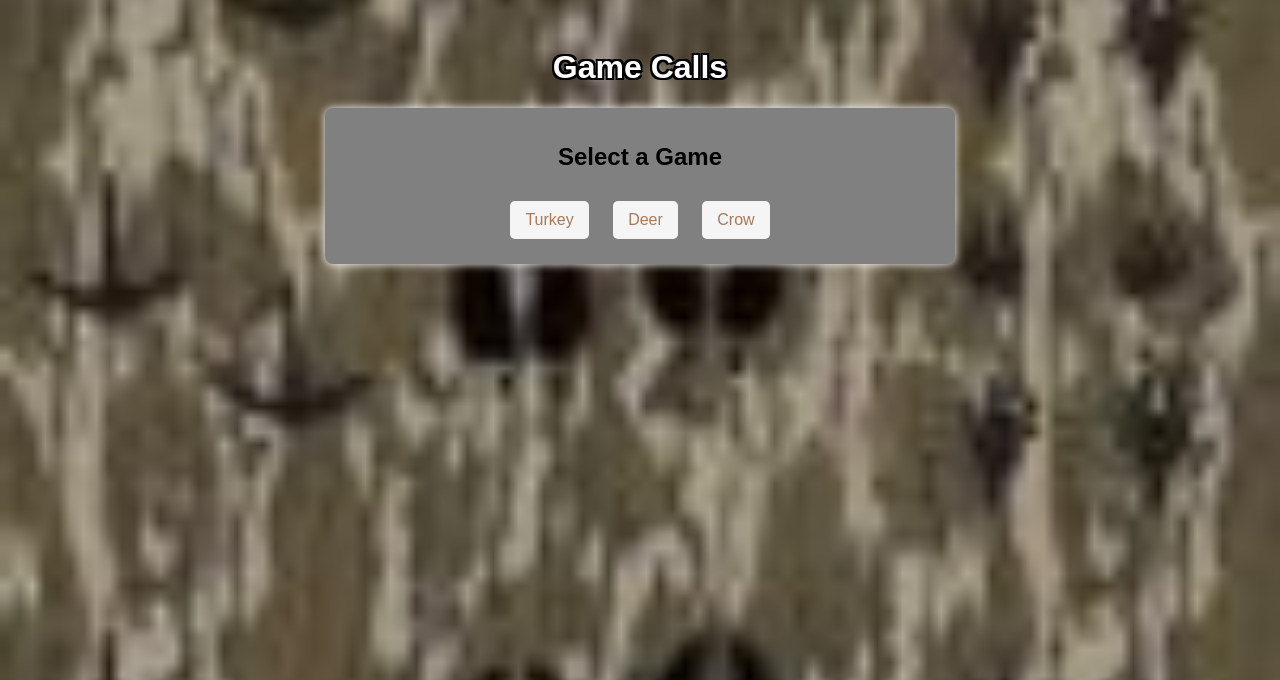
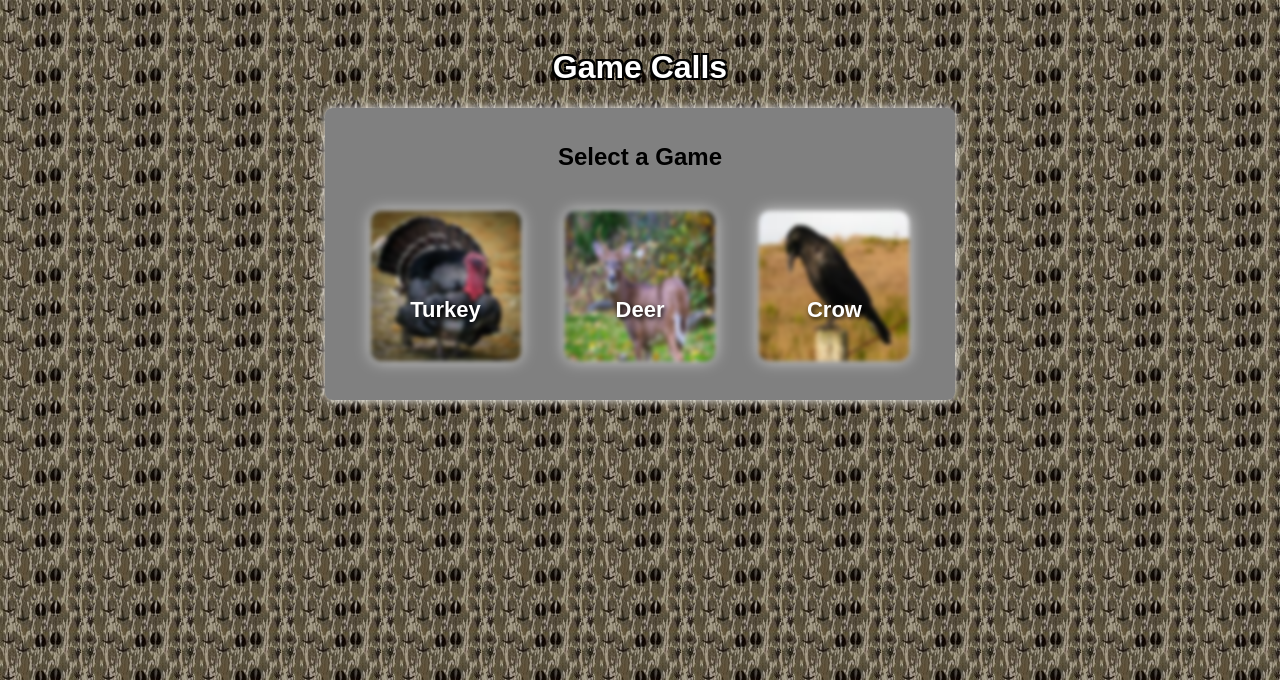
Before and after one commit to jacobbenson96/hunting_calls_app, a Flask app: page / in a window 1280 px wide. Shown: the top 680 px of the page. Run offline with Flask 3, Linux system fonts and the light colour scheme.

Commit message:
Updated UI for index and turkey calls page, added looping audio and stop button

```diff
--- a/templates/index.html
+++ b/templates/index.html
@@ -7,8 +7,8 @@
     <style>
         body {
             font-family: Arial, sans-serif;
-            background: url("{{ url_for('static', filename='hp_background.jpg') }}") no-repeat center center fixed;
-            background-size: cover;
+            background: url("{{ url_for('static', filename='hp_background.jpg') }}") repeat;
+            background-size: auto;
             text-align: center;
             padding: 20px;
         }
@@ -25,20 +25,33 @@
             border-radius: 8px;
             box-shadow: 0 0 10px rgb(255, 255, 255);
         }
-        button {
-            background-color: whitesmoke;
-            color: #A67B5B; /* Flat Dark Earth Color */
-            border: none;
-            padding: 10px 15px;
-            margin: 10px;
+        .game-option {
+            display: inline-block;
+            margin: 20px;
+            text-align: center;
             cursor: pointer;
-            border-radius: 5px;
-            font-size: 16px;
-            transition: background-color 0.3s, color 0.3s;
+            transition: transform 0.3s;
+            position: relative;
         }
-        button:hover {
-            background-color: black;
+        .game-option img {
+            width: 150px;
+            height: 150px;
+            border-radius: 10px;
+            box-shadow: 0 0 15px rgba(255, 255, 255, 0.7);
+            filter: blur(2px);
+        }
+        .game-option p {
+            position: absolute;
+            top: 50%;
+            left: 50%;
+            transform: translate(-50%, -50%);
             color: white;
+            font-size: 22px;
+            font-weight: bold;
+            text-shadow: 2px 2px 5px black;
+        }
+        .game-option:hover {
+            transform: scale(1.1);
         }
     </style>
 </head>
@@ -46,9 +59,18 @@
     <h1>Game Calls</h1>
     <div class="container">
         <h2>Select a Game</h2>
-        <button onclick="redirectTo('turkey')">Turkey</button>
-        <button onclick="redirectTo('deer')">Deer</button>
-        <button onclick="redirectTo('crow')">Crow</button>
+        <div class="game-option" onclick="redirectTo('turkey')">
+            <img src="{{ url_for('static', filename='turkey_icon.jpg') }}" alt="Turkey">
+            <p>Turkey</p>
+        </div>
+        <div class="game-option" onclick="redirectTo('deer')">
+            <img src="{{ url_for('static', filename='deer_icon.jpg') }}" alt="Deer">
+            <p>Deer</p>
+        </div>
+        <div class="game-option" onclick="redirectTo('crow')">
+            <img src="{{ url_for('static', filename='crow_icon.jpg') }}" alt="Crow">
+            <p>Crow</p>
+        </div>
     </div>
 
     <script>
```
Also changed, not shown: templates/turkey_calls.html (+95 -54 lines), static/crow_icon.jpg (added), static/deer_icon.jpg (added), static/turkey_icon.jpg (added).
